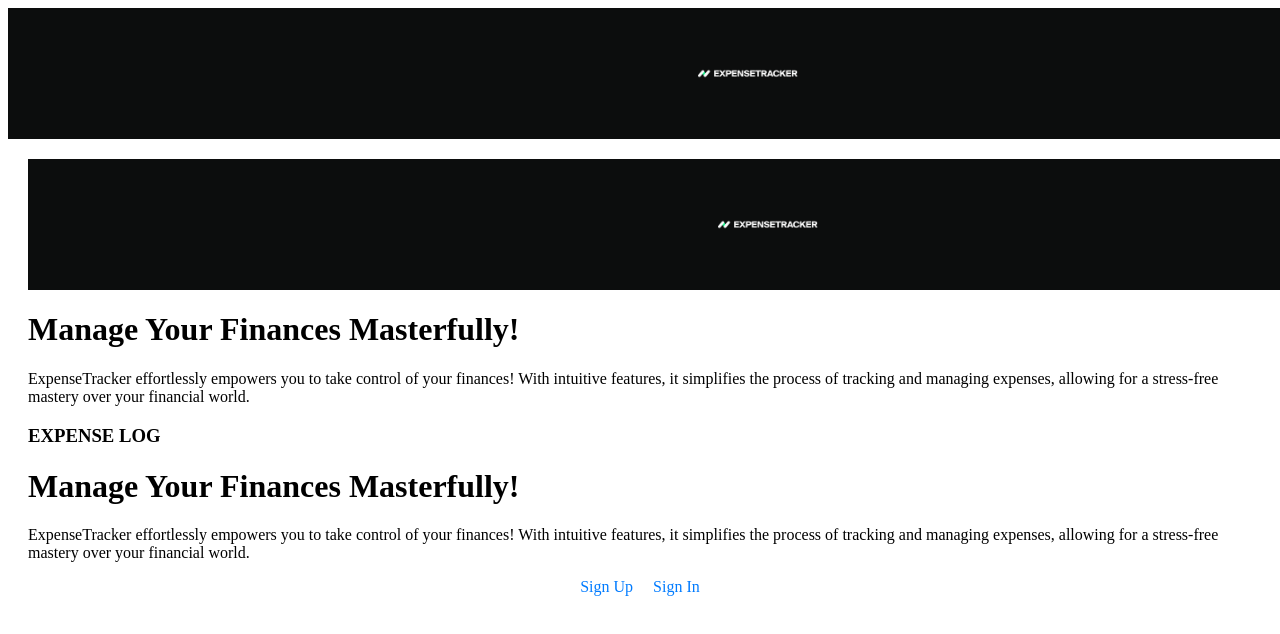
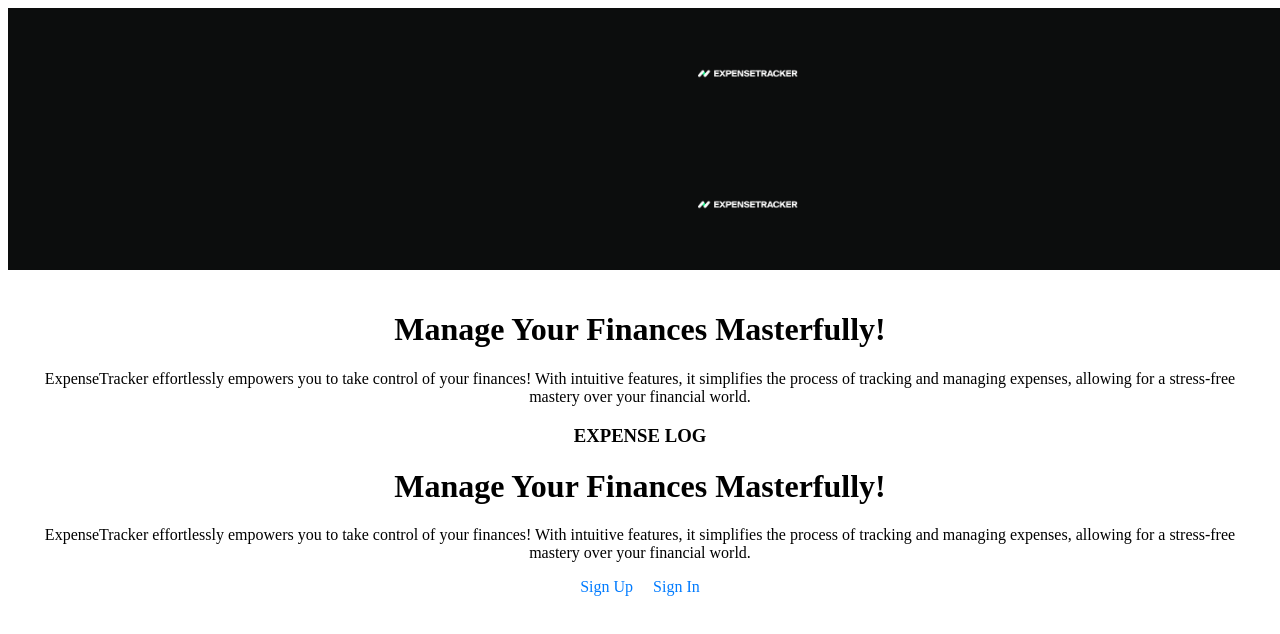
Before and after one commit to Reuelle/Expence-Tracker, a React (Create React App) app: page / in a window 1280 px wide. Shown: the top 634 px of the page. Built offline with nearby package versions, Linux system fonts and the light colour scheme.

Commit message:
Update HomePage.module.css

```diff
--- a/src/components/HomePage/HomePage.module.css
+++ b/src/components/HomePage/HomePage.module.css
@@ -1,31 +1,15 @@
-/* src/components/HomePage/HomePage.module.css */
 .homePage {
-  padding: 20px;
+  display: flex;
+  flex-direction: column;
+  min-height: 100vh; /* Ensure the page takes up the full viewport height */
 }
 
-.header {
-  text-align: center;
-  margin-bottom: 20px;
-}
-
-.header h1 {
-  font-size: 2rem;
-  margin-bottom: 10px;
-}
-
-.header p {
-  font-size: 1rem;
-  color: #666;
+.mainContent {
+  flex: 1; /* Allow main content to expand and take available space */
+  padding: 20px;
+  text-align: center; /* Center text and content */
 }
 
 .content {
-  display: flex;
-  justify-content: center;
+  margin-top: 20px;
 }
-
-@media (min-width: 768px) {
-  .content {
-    display: flex;
-    justify-content: center;
-  }
-}
```
